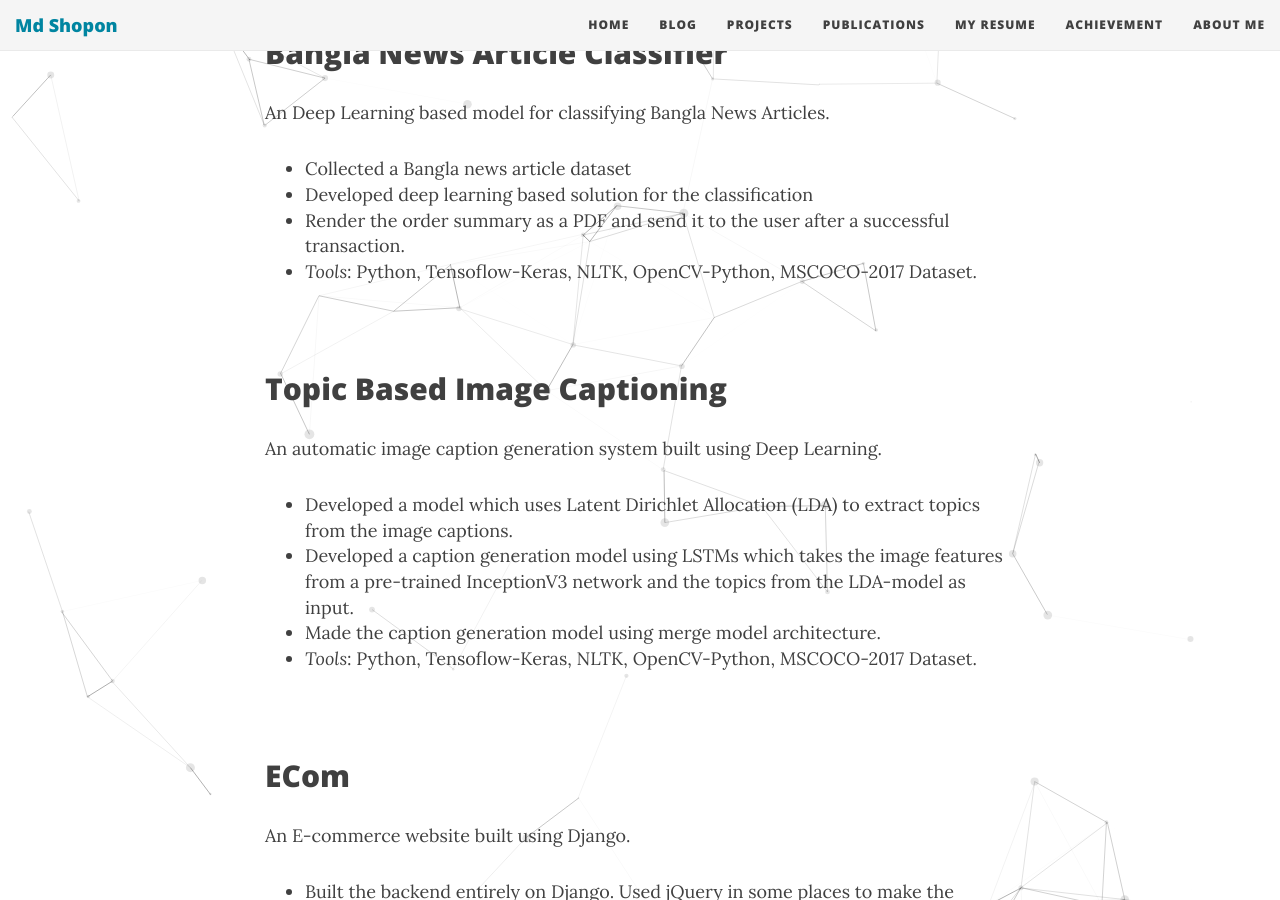
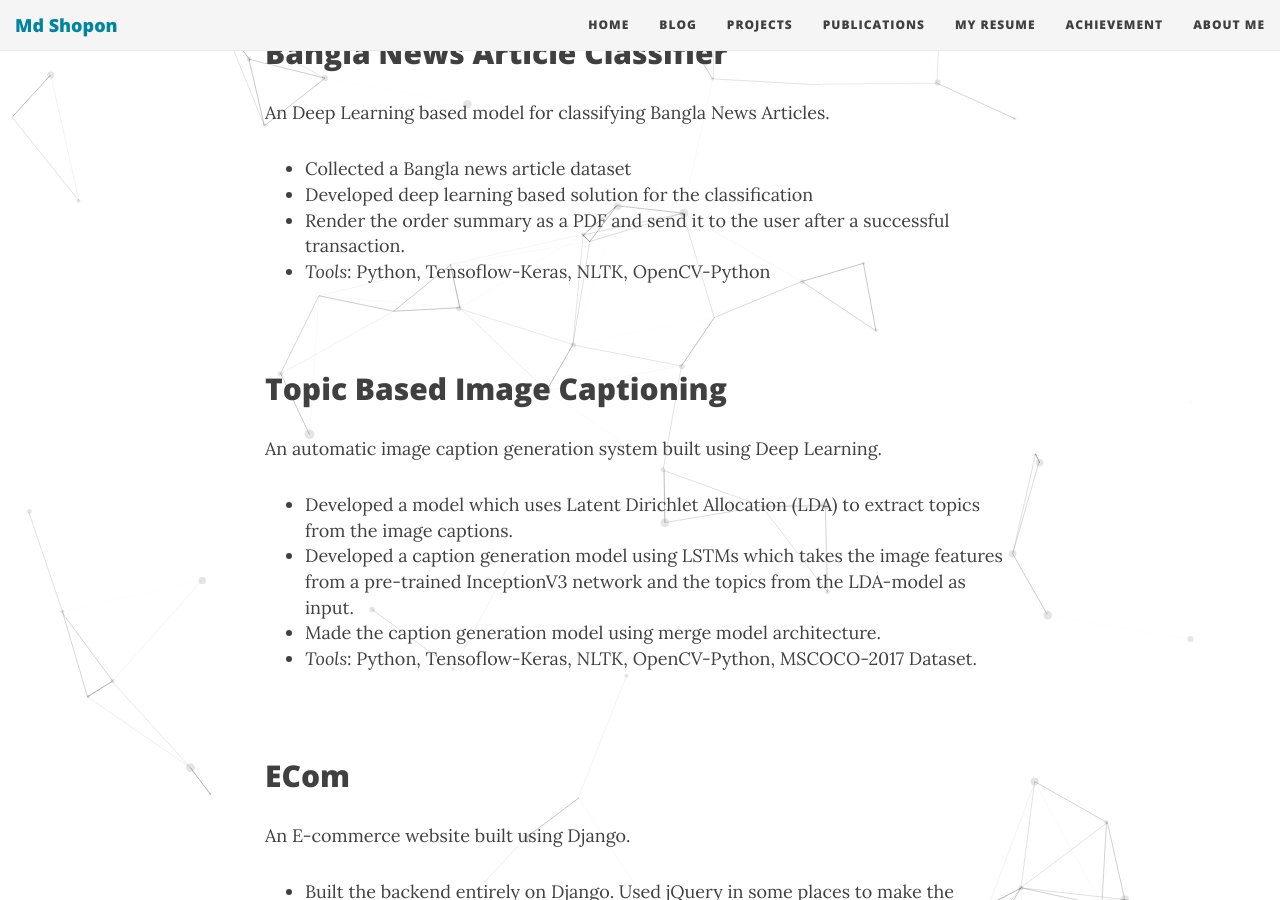
Before and after one commit to mdshopon/mdshopon.github.io, a Jekyll site: the page built from projects.md, in a window 1280 px wide and 900 px high, scrolled down 1209 px. Built offline with Jekyll 4.4.1, drawn with Linux system fonts in a browser that asks for light colours; nearby versions of some CDN libraries.

Commit message:
Update projects.md

```diff
--- a/projects.md
+++ b/projects.md
@@ -36,7 +36,7 @@
 - Collected a Bangla news article dataset
 - Developed deep learning based solution for the classification
 - Render the order summary as a PDF and send it to the user after a successful transaction.
-- _Tools_: Python, Tensoflow-Keras, NLTK, OpenCV-Python, MSCOCO-2017 Dataset.
+- _Tools_: Python, Tensoflow-Keras, NLTK, OpenCV-Python
 
 <br/>
 
```
